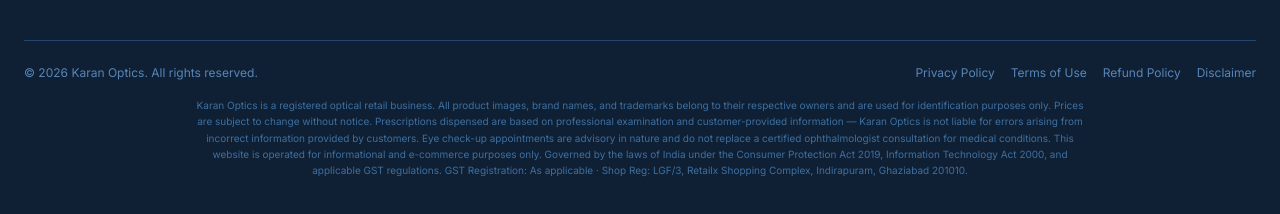
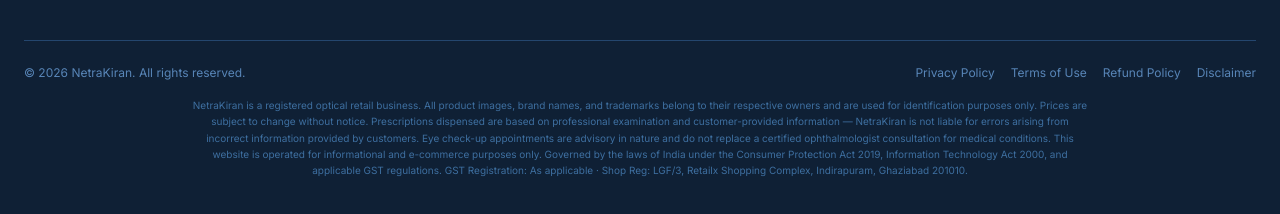
Before and after one commit to Aditya132005/NetraKiran, a React (Vite) app in the folder frontend/: page / in a window 1280 px wide. Shown: the part 2704-2918 px from the top of the page. Built offline with nearby package versions, Linux system fonts and the light colour scheme; no server answers.

Commit message:
fix: replace all remaining Karan Optics with NetraKiran

```diff
--- a/frontend/index.html
+++ b/frontend/index.html
@@ -4,8 +4,8 @@
     <meta charset="UTF-8" />
     <link rel="icon" type="image/svg+xml" href="/eye.svg" />
     <meta name="viewport" content="width=device-width, initial-scale=1.0" />
-    <meta name="description" content="Karan Optics - Premium eyewear & optical services in Indirapuram, Ghaziabad" />
-    <title>Karan Optics</title>
+    <meta name="description" content="NetraKiran - Premium eyewear & optical services in Indirapuram, Ghaziabad" />
+    <title>NetraKiran</title>
     <link rel="preconnect" href="https://fonts.googleapis.com" />
     <link rel="preconnect" href="https://fonts.gstatic.com" crossorigin />
     <link href="https://fonts.googleapis.com/css2?family=Playfair+Display:wght@400;600;700&family=Inter:wght@300;400;500;600;700&display=swap" rel="stylesheet" />
--- a/frontend/src/components/Footer.jsx
+++ b/frontend/src/components/Footer.jsx
@@ -70,7 +70,7 @@
 
         <div className="border-t border-navy-700 mt-10 pt-6 space-y-4">
           <div className="flex flex-col sm:flex-row items-center justify-between gap-3 text-xs text-navy-400">
-            <p>© {new Date().getFullYear()} Karan Optics. All rights reserved.</p>
+            <p>© {new Date().getFullYear()} NetraKiran. All rights reserved.</p>
             <div className="flex flex-wrap justify-center gap-4">
               <span className="hover:text-gold-400 cursor-default transition-colors">Privacy Policy</span>
               <span className="hover:text-gold-400 cursor-default transition-colors">Terms of Use</span>
@@ -79,8 +79,8 @@
             </div>
           </div>
           <p className="text-[10px] text-navy-500 text-center leading-relaxed max-w-4xl mx-auto">
-            Karan Optics is a registered optical retail business. All product images, brand names, and trademarks belong to their respective owners and are used for identification purposes only.
-            Prices are subject to change without notice. Prescriptions dispensed are based on professional examination and customer-provided information — Karan Optics is not liable for errors arising from
+            NetraKiran is a registered optical retail business. All product images, brand names, and trademarks belong to their respective owners and are used for identification purposes only.
+            Prices are subject to change without notice. Prescriptions dispensed are based on professional examination and customer-provided information — NetraKiran is not liable for errors arising from
             incorrect information provided by customers. Eye check-up appointments are advisory in nature and do not replace a certified ophthalmologist consultation for medical conditions.
             This website is operated for informational and e-commerce purposes only. Governed by the laws of India under the Consumer Protection Act 2019, Information Technology Act 2000, and applicable GST regulations.
             GST Registration: As applicable · Shop Reg: LGF/3, Retailx Shopping Complex, Indirapuram, Ghaziabad 201010.
--- a/frontend/src/pages/Signup.jsx
+++ b/frontend/src/pages/Signup.jsx
@@ -34,7 +34,7 @@
           <div className="text-center mb-8">
             <div className="w-14 h-14 bg-navy-800 rounded-2xl flex items-center justify-center text-white font-heading font-bold text-xl mx-auto mb-4">NK</div>
             <h1 className="font-heading text-2xl font-bold text-navy-900">Create Account</h1>
-            <p className="text-gray-500 text-sm mt-1">Join Karan Optics family</p>
+            <p className="text-gray-500 text-sm mt-1">Join NetraKiran family</p>
           </div>
 
           {error && (
--- a/frontend/src/pages/admin/AdminEmailOffer.jsx
+++ b/frontend/src/pages/admin/AdminEmailOffer.jsx
@@ -174,14 +174,14 @@
             <div className="p-5 bg-gray-50">
               <div className="bg-white rounded-xl overflow-hidden shadow-sm">
                 <div className="bg-navy-900 px-6 py-5 text-center">
-                  <h1 className="text-white font-heading font-bold text-lg tracking-wide m-0">Karan Optics</h1>
+                  <h1 className="text-white font-heading font-bold text-lg tracking-wide m-0">NetraKiran</h1>
                 </div>
                 <div className="px-6 py-6">
                   <h2 className="text-navy-900 font-heading font-semibold text-base mb-2">{subject}</h2>
                   <p className="text-gray-600 text-sm whitespace-pre-line">{message}</p>
                 </div>
                 <div className="bg-gray-100 px-4 py-3 text-center text-xs text-gray-500">
-                  Karan Optics | NetraKiran
+                  NetraKiran
                 </div>
               </div>
             </div>
--- a/frontend/src/pages/customer/BookAppointment.jsx
+++ b/frontend/src/pages/customer/BookAppointment.jsx
@@ -63,7 +63,7 @@
         {/* Info */}
         <div className="lg:col-span-2">
           <h1 className="font-heading text-3xl font-bold text-navy-900 mb-3">Book an Appointment</h1>
-          <p className="text-gray-500 mb-6">Schedule a free eye check-up or consultation at Karan Optics.</p>
+          <p className="text-gray-500 mb-6">Schedule a free eye check-up or consultation at NetraKiran.</p>
 
           <div className="space-y-4">
             {[
--- a/frontend/src/pages/customer/MyPrescriptions.jsx
+++ b/frontend/src/pages/customer/MyPrescriptions.jsx
@@ -18,7 +18,7 @@
       <div className="flex items-center justify-between mb-6">
         <div>
           <h1 className="font-heading text-3xl font-bold text-navy-900">My Prescriptions</h1>
-          <p className="text-gray-500 text-sm mt-1">Your eye power records from Karan Optics</p>
+          <p className="text-gray-500 text-sm mt-1">Your eye power records from NetraKiran</p>
         </div>
         <Link to="/book-appointment" className="btn-gold text-sm py-2">Book Eye Check</Link>
       </div>
@@ -29,7 +29,7 @@
         <div className="text-center py-16">
           <div className="text-6xl mb-4">👁</div>
           <h3 className="font-semibold text-gray-700 mb-2">No prescriptions on file</h3>
-          <p className="text-gray-400 text-sm mb-6">Visit Karan Optics for a comprehensive eye check-up</p>
+          <p className="text-gray-400 text-sm mb-6">Visit NetraKiran for a comprehensive eye check-up</p>
           <Link to="/book-appointment" className="btn-primary">Book Appointment</Link>
         </div>
       ) : (
```
Also changed, not shown: 2 other files (tests, documents, lock files or other folders).
